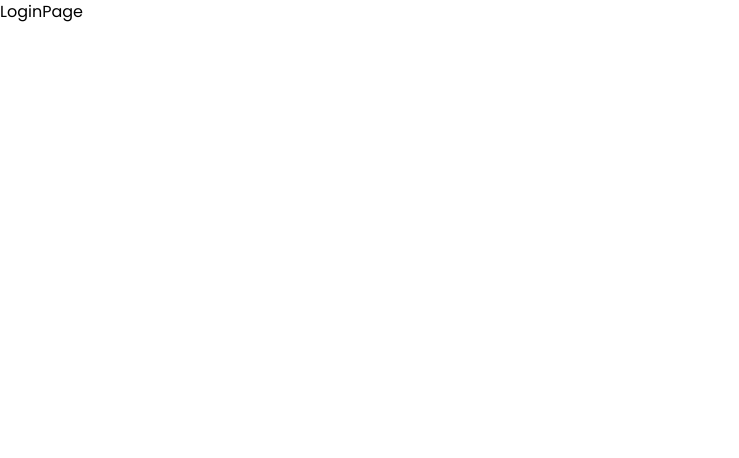
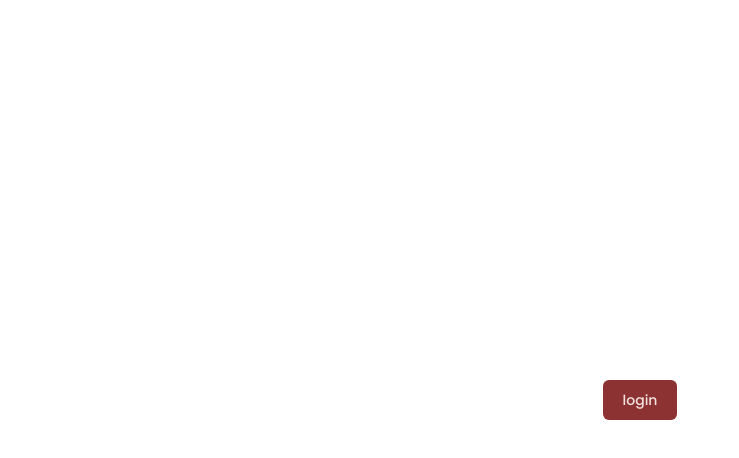
Before and after one commit to ReboDev94/ballet-studio-front, a React (Vite) app: page /auth/login in a window 1280 px wide. Shown: the top 458 px of the page, without its empty margins (0-739 px from the left). Built offline with nearby package versions, Linux system fonts and the light colour scheme.

Commit message:
added custom colors

```diff
--- a/package.json
+++ b/package.json
@@ -16,6 +16,8 @@
     "react-router-dom": "^6.8.2"
   },
   "devDependencies": {
+    "@tailwindcss/forms": "^0.5.3",
+    "@tailwindcss/line-clamp": "^0.4.2",
     "@types/react": "^18.0.27",
     "@types/react-dom": "^18.0.10",
     "@vitejs/plugin-react": "^3.1.0",
--- a/src/auth/pages/LoginPage.tsx
+++ b/src/auth/pages/LoginPage.tsx
@@ -1,9 +1,31 @@
-import React from 'react'
-
 const LoginPage = () => {
   return (
-    <div>LoginPage</div>
-  )
-}
+    <div className="flex justify-center items-center h-screen">
+      <button
+        className="
+            py-2.5
+            px-5
+            inline-block
+            text-sm
+            text-center
+          text-secondary-900
+            cursor-pointer
+            rounded-md
+          bg-primary-800
+          hover:bg-primary-700
+            font-medium
+            outline-none
+            focus:ring-4
+          focus:ring-secondary-900
+            transform
+            active:scale-95
+            transition-transform
+            "
+      >
+        login
+      </button>
+    </div>
+  );
+};
 
-export default LoginPage
+export default LoginPage;
--- a/tailwind.config.cjs
+++ b/tailwind.config.cjs
@@ -2,7 +2,33 @@
 module.exports = {
   content: ['./index.html', './src/**/*.{js,ts,jsx,tsx}'],
   theme: {
-    extend: {},
+    extend: {
+      colors: {
+        primary: {
+          900: '#582020',
+          800: '#8c3232',
+          700: '#982649',
+        },
+        secondary: {
+          900: '#F2E2DF',
+        },
+        accent: {
+          900: '#0E7C7B',
+        },
+        success: {
+          900: '#aebe97',
+          800: '#c4d5aa',
+          700: '#DAEDBD',
+        },
+        warning: {
+          900: '#c2b663',
+          800: '#dbcc70',
+          700: '#f3e37c',
+        },
+        base: '#F2F2F2',
+        default: '#582020',
+      },
+    },
   },
-  plugins: [],
+  plugins: [require('@tailwindcss/forms'), require('@tailwindcss/line-clamp')],
 };
```
Also changed, not shown: 1 other file (tests, documents, lock files or other folders).
